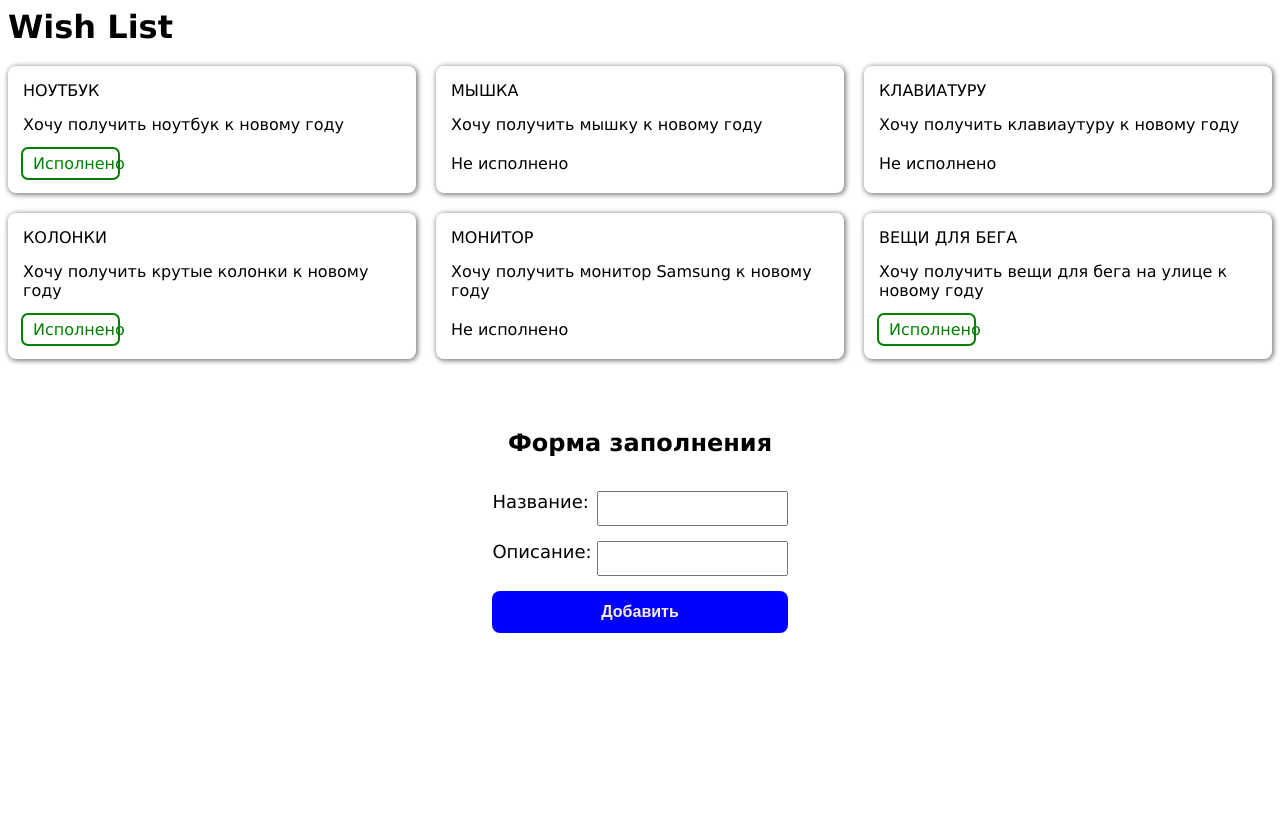
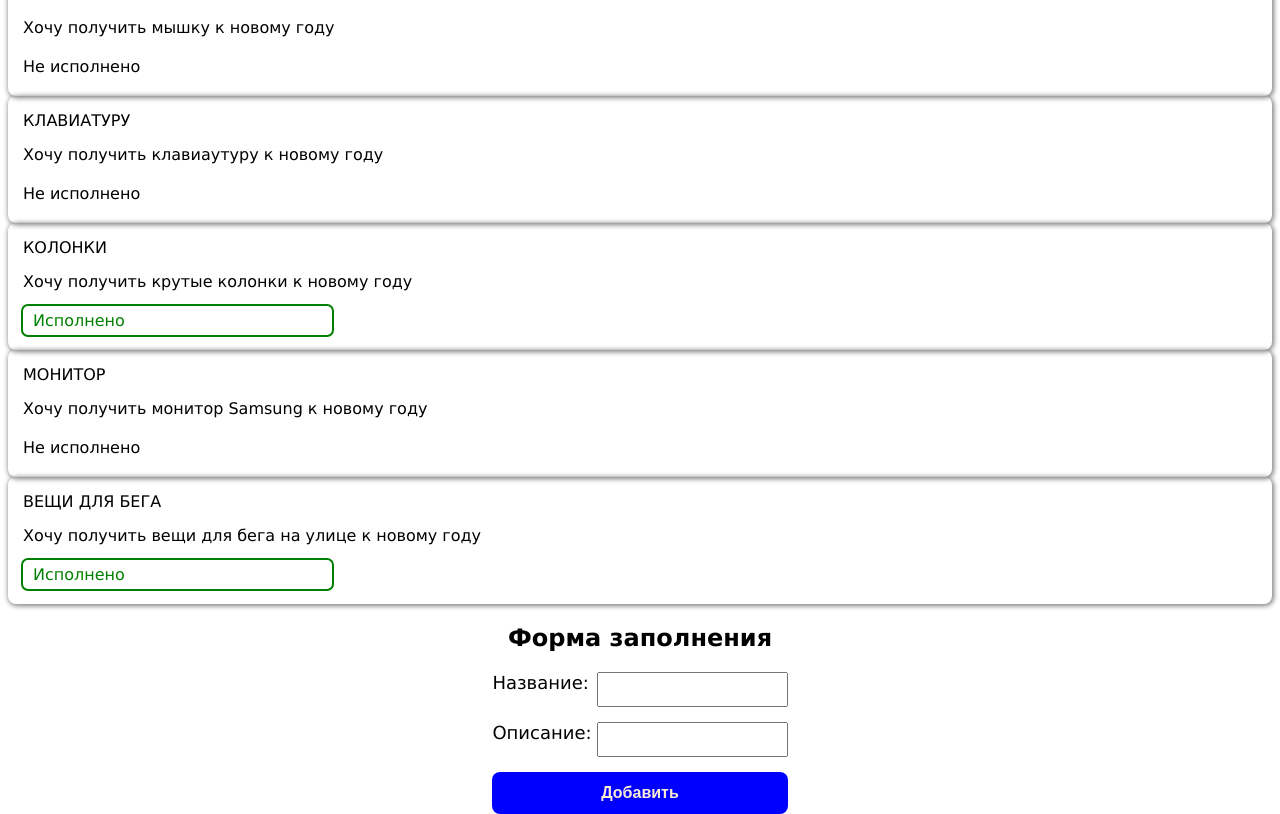
Before and after one commit to StanislavSH109/WishList, a Vue app: page / in a window 1280 px wide. Built offline with nearby package versions, Linux system fonts and the light colour scheme.

Commit message:
reformat FormCreate and AppCard

```diff
--- a/src/components/AppCard.vue
+++ b/src/components/AppCard.vue
@@ -1,7 +1,4 @@
 <template>
-  <div class="container">
-    <h1 class="title">Wish List</h1>
-    <div class="wrapper">
       <div class="card">
         <div class="card__title">{{ card.title }}</div>
         <div class="card__description">{{ card.description }}</div>
@@ -11,18 +8,16 @@
           </div>
         </div>
       </div>
-    </div>
-  </div>
 </template>
 
 <script setup>
 const props = defineProps({
-    index: {
-        type: Number
-    },
-    card: {
-        type: Object
-    },
+  index: {
+    type: Number,
+  },
+  card: {
+    type: Object,
+  },
 })
 
 props.index
--- a/src/components/WishList.vue
+++ b/src/components/WishList.vue
@@ -1,22 +1,10 @@
 <template>
-  <div class="container">
-    <h1 class="title">Wish List</h1>
-    <div class="wrapper">
-      <div class="card" v-for="item in cards" :key="item.id">
-        <div class="card__title">{{ item.title }}</div>
-        <div class="card__description">{{ item.description }}</div>
-        <div class="card__is-actived">
-          <div :class="{ 'card__is-active': item.isDone, 'card__is-not-active': !item.isDone }">
-            {{ item.isDone ? 'Исполнено' : 'Не исполнено' }}
-          </div>
-        </div>
-      </div>
-    </div>
-  </div>
+    <app-card v-for="item in cards" :card="item" :index="index" :key="item.id" />
 </template>
 
 <script setup>
 import { ref } from 'vue'
+import AppCard from './AppCard.vue'
 
 const cards = ref([
   {
@@ -58,4 +46,6 @@ const cards = ref([
 ])
 </script>
 
-<style scoped></style>
+<style scoped>
+
+</style>
```
Also changed, not shown: src/components/FormCreate.vue (+0 -9 lines).
